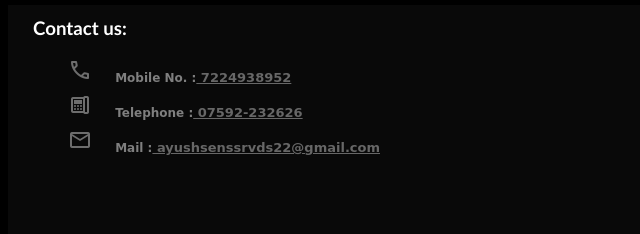
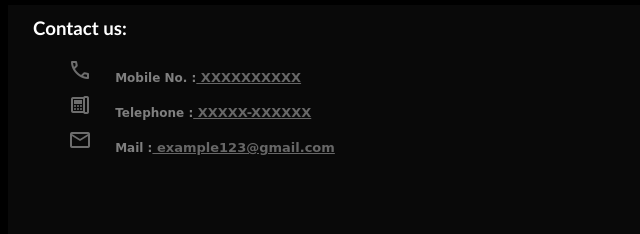
Before and after one commit to Ayush-224/MYSTORE, a plain HTML site: page index.html in a window 1280 px wide. Shown: the part 2535-2769 px from the top of the page, 0-640 px from the left. Drawn offline with nearby package versions, Linux system fonts and the light colour scheme.

Commit message:
Update index.html

```diff
--- a/index.html
+++ b/index.html
@@ -53,13 +53,13 @@ href="https://cdnjs.cloudflare.com/ajax/libs/font-awesome/4.7.0/css/font-awesome
             <h3 class="headline">Contact us:</h3>
             <h1> <span class="material-symbols-outlined">
               call
-              </span>  Mobile No. :<a class="s2" href="#"> 7224938952</a></h1>
+              </span>  Mobile No. :<a class="s2" href="#"> XXXXXXXXXX</a></h1>
             <h1><span class="material-symbols-outlined">
               deskphone
-              </span>  Telephone :<a href="#" class="s2"> 07592-232626</a></h1>
+              </span>  Telephone :<a href="#" class="s2"> XXXXX-XXXXXX</a></h1>
            <h1> <span class="material-symbols-outlined">
             mail
-        </span>  Mail :<a href="#" class="s2"> ayushsenssrvds22@gmail.com</a></h1>
+        </span>  Mail :<a href="#" class="s2"> example123@gmail.com</a></h1>
         <div class="icons">
           <a href="https://www.linkedin.com/in/ayush-sen-9897a4226"><span class="fa fa-linkedin" id="linkedin"></span></a>
         <a href="https://www.instagram.com/_.ayush._s_/"><span class="fa fa-instagram" id="insta"></span></a>   <a href="https://twitter.com/_Ayush_Sen_"><span class="fa fa-twitter" id="twitter"></span></a>   <a href="https://github.com/Ayush-224"><span class="fa fa-github" id="github"></span></a></div>
```
